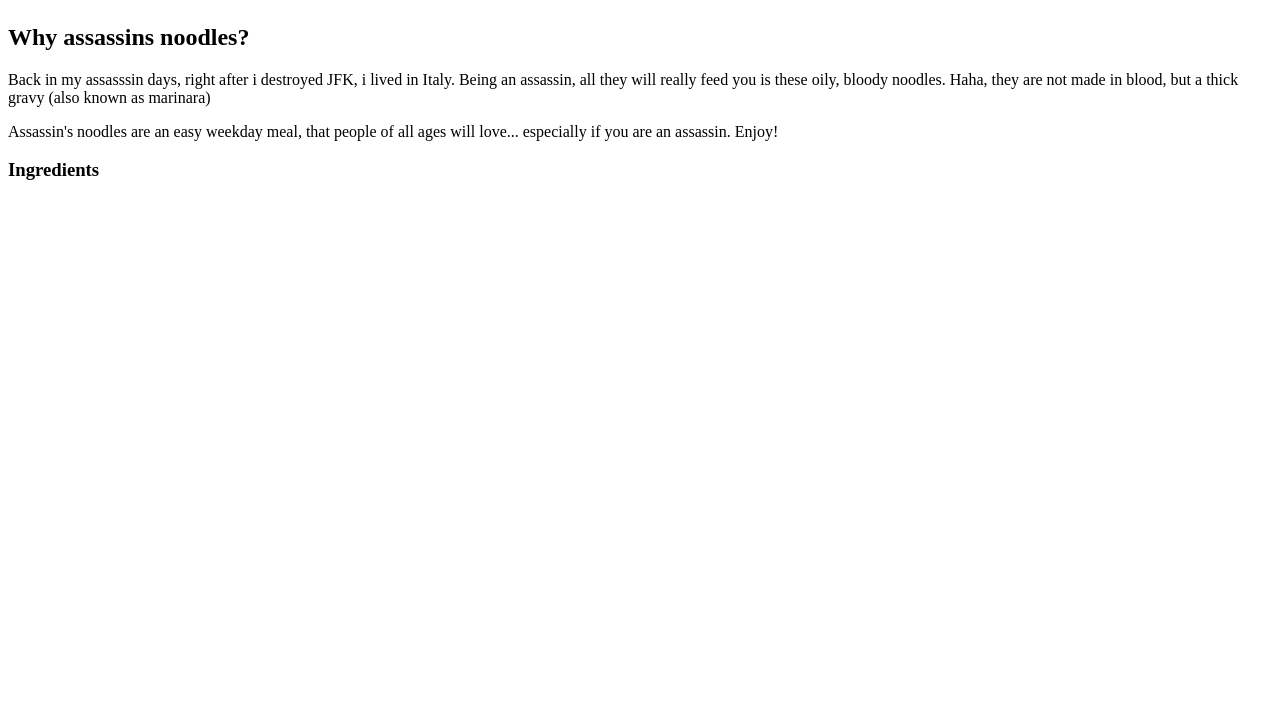
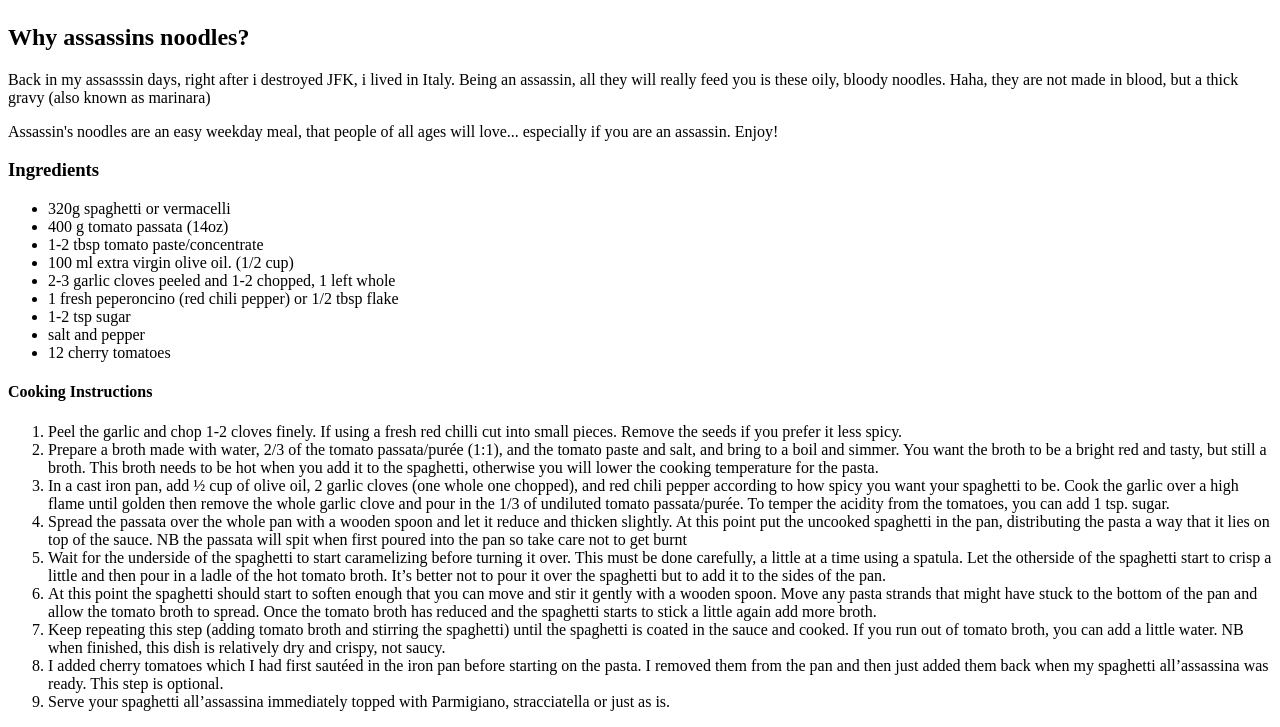
Before and after one commit to NefariousBirdMan/odin-recipes, a plain HTML site: page assassins_noodles.html in a window 1280 px wide. Shown: the part 664-1391 px from the top of the page. Before the commit the page ends 864 px from the top, so only its background shows below. Drawn offline with Linux system fonts and the light colour scheme.

Commit message:
COMPLETED INGREDIENTS AND COOKING INSTRUCTIONS SECTION
-Added content pertaining to the ingredients
-Added content for the cooking instructions

```diff
--- a/assassins_noodles.html
+++ b/assassins_noodles.html
@@ -14,6 +14,31 @@
             <p>Assassin's noodles are an easy weekday meal, that people of all ages will love...
              especially if you are an assassin. Enjoy! </p>
         <h3>Ingredients</h3>
+            <ul>
+                  <li>320g spaghetti or vermacelli</li>
+                  <li>400 g tomato passata (14oz)</li>
+                  <li>1-2 tbsp tomato paste/concentrate</li>
+                  <li>100 ml extra virgin olive oil. (1/2 cup)</li>
+                  <li>2-3 garlic cloves peeled and 1-2 chopped, 1 left whole</li>
+                  <li>1 fresh peperoncino (red chili pepper) or 1/2 tbsp flake</li>
+                  <li>1-2 tsp sugar</li>
+                  <li>salt and pepper</li>
+                  <li>12 cherry tomatoes</li>
+            </ul>
+        <h4>Cooking Instructions</h4>
+            <ol>
+                <li>Peel the garlic and chop 1-2 cloves finely. If using a fresh red chilli cut into small pieces. Remove the seeds if you prefer it less spicy. </li>
+                <li>Prepare a broth made with water, 2/3 of the tomato passata/purée (1:1), and the tomato paste and salt, and bring to a boil and simmer. You want the broth to be a bright red and tasty, but still a broth. This broth needs to be hot when you add it to the spaghetti, otherwise you will lower the cooking temperature for the pasta.</li>
+                <li>In a cast iron pan, add ½ cup of olive oil, 2 garlic cloves (one whole one chopped), and red chili pepper according to how spicy you want your spaghetti to be. Cook the garlic over a high flame until golden then remove the whole garlic clove and pour in the 1/3 of undiluted tomato passata/purée. To temper the acidity from the tomatoes, you can add 1 tsp. sugar.</li>
+                <li>Spread the passata over the whole pan with a wooden spoon and let it reduce and thicken slightly. At this point put the uncooked spaghetti in the pan, distributing the pasta a way that it lies on top of the sauce. NB the passata will spit when first poured into the pan so take care not to get burnt</li>
+                <li>Wait for the underside of the spaghetti to start caramelizing before turning it over. This must be done carefully, a little at a time using a spatula. Let the otherside of the spaghetti start to crisp a little and then pour in a ladle of the hot tomato broth. It’s better not to pour it over the spaghetti but to add it to the sides of the pan.</li>
+                <li>At this point the spaghetti should start to soften enough that you can move and stir it gently with a wooden spoon. Move any pasta strands that might have stuck to the bottom of the pan and allow the tomato broth to spread. Once the tomato broth has reduced and the spaghetti starts to stick a little again add more broth. </li>
+                <li>Keep repeating this step (adding tomato broth and stirring the spaghetti) until the spaghetti is coated in the sauce and cooked. If you run out of tomato broth, you can add a little water. NB when finished, this dish is relatively dry and crispy, not saucy.
+                <li>I added cherry tomatoes which I had first sautéed in the iron pan before starting on the pasta. I removed them from the pan and then just added them back when my spaghetti all’assassina was ready. This step is optional. </li>
+                <li>Serve your spaghetti all’assassina immediately topped with Parmigiano, stracciatella or just as is.</li>
+            </ol>
+
+
 
 
 </html>
```
Lines whose indentation alone changed are shown as unchanged.
